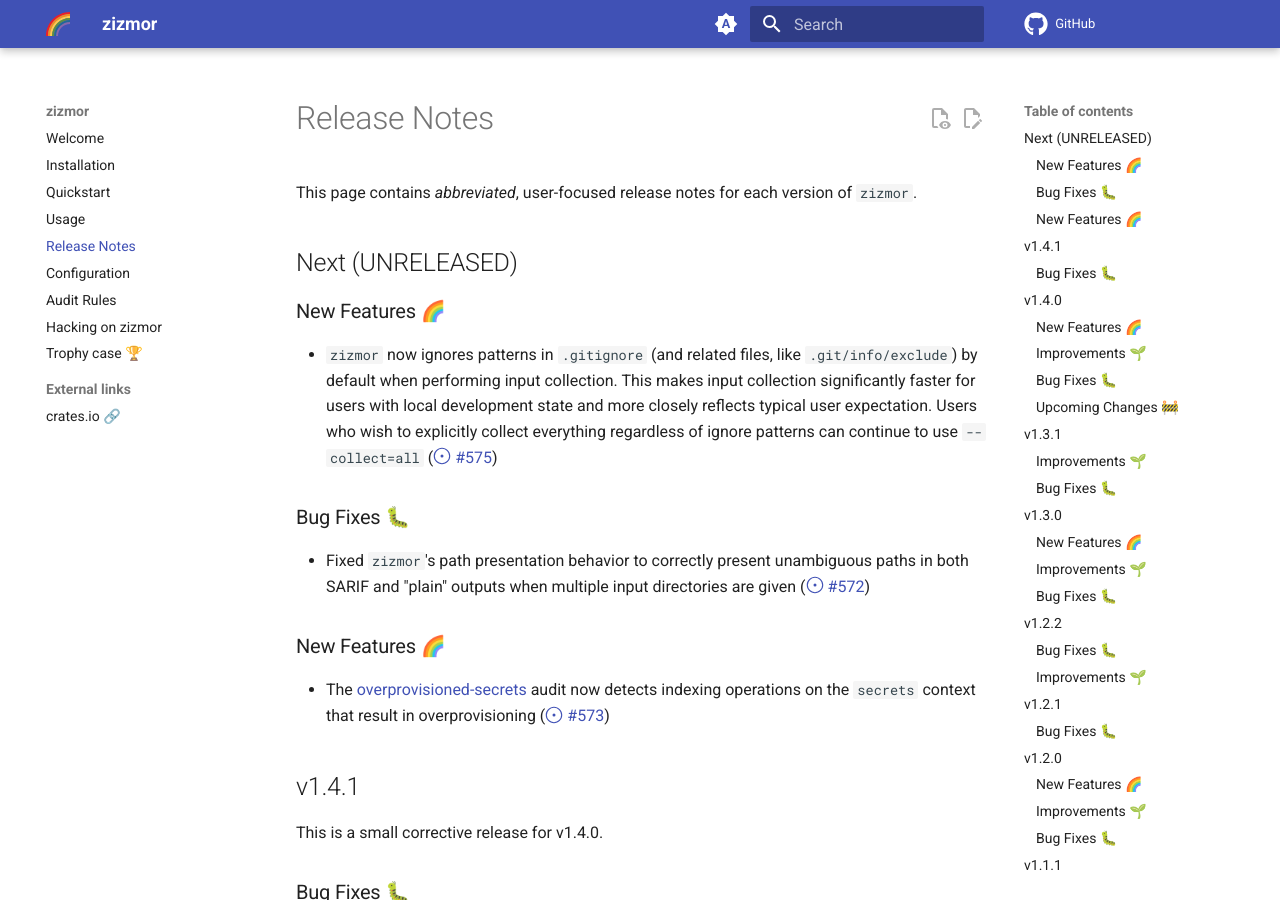
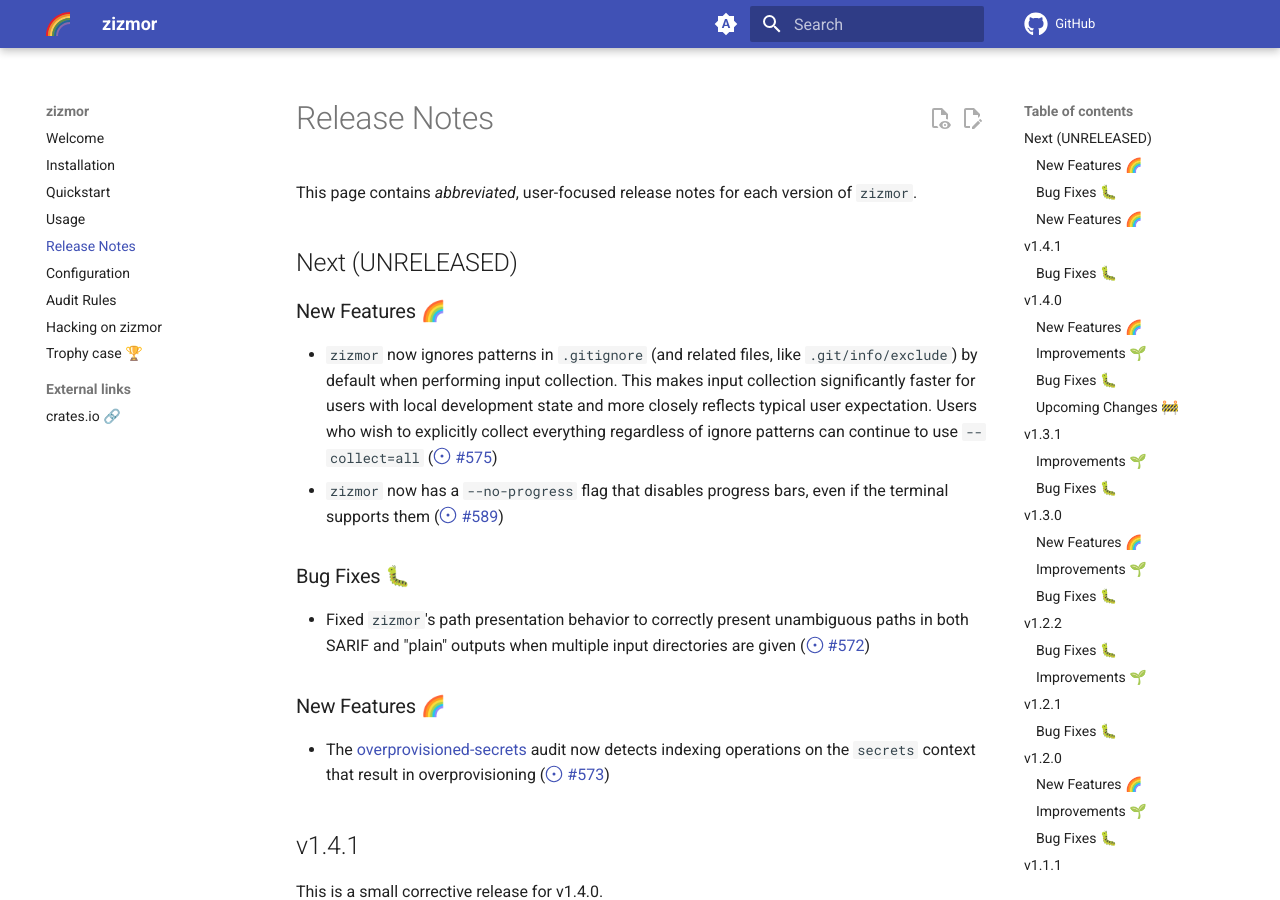
Before and after one commit to zizmorcore/zizmor, an MkDocs documentation site: the page built from docs/release-notes.md, in a window 1280 px wide and 900 px high. Built offline with MkDocs 1.6.1 and Material for MkDocs 9.7.7, drawn with Linux system fonts in a browser that asks for light colours; comment, search, counter and statistics services are not loaded.

Commit message:
docs: record changes
Signed-off-by: William Woodruff <william@yossarian.net>

```diff
--- a/docs/release-notes.md
+++ b/docs/release-notes.md
@@ -18,6 +18,8 @@
   user expectation. Users who wish to explicitly collect everything
   regardless of ignore patterns can continue to use `--collect=all`
   (#575)
+* `zizmor` now has a `--no-progress` flag that disables
+  progress bars, even if the terminal supports them (#589)
 
 ### Bug Fixes 🐛
 
```
